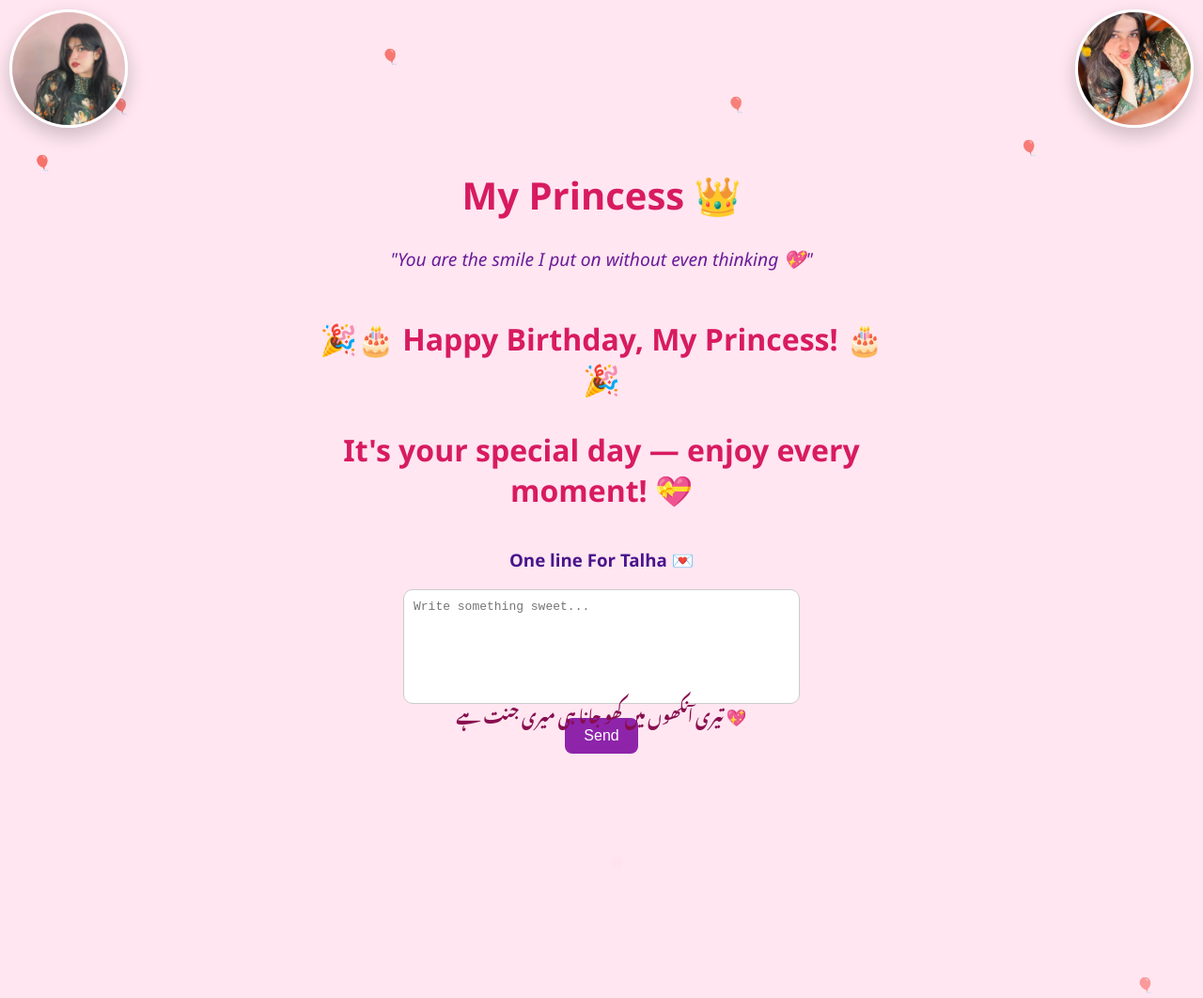
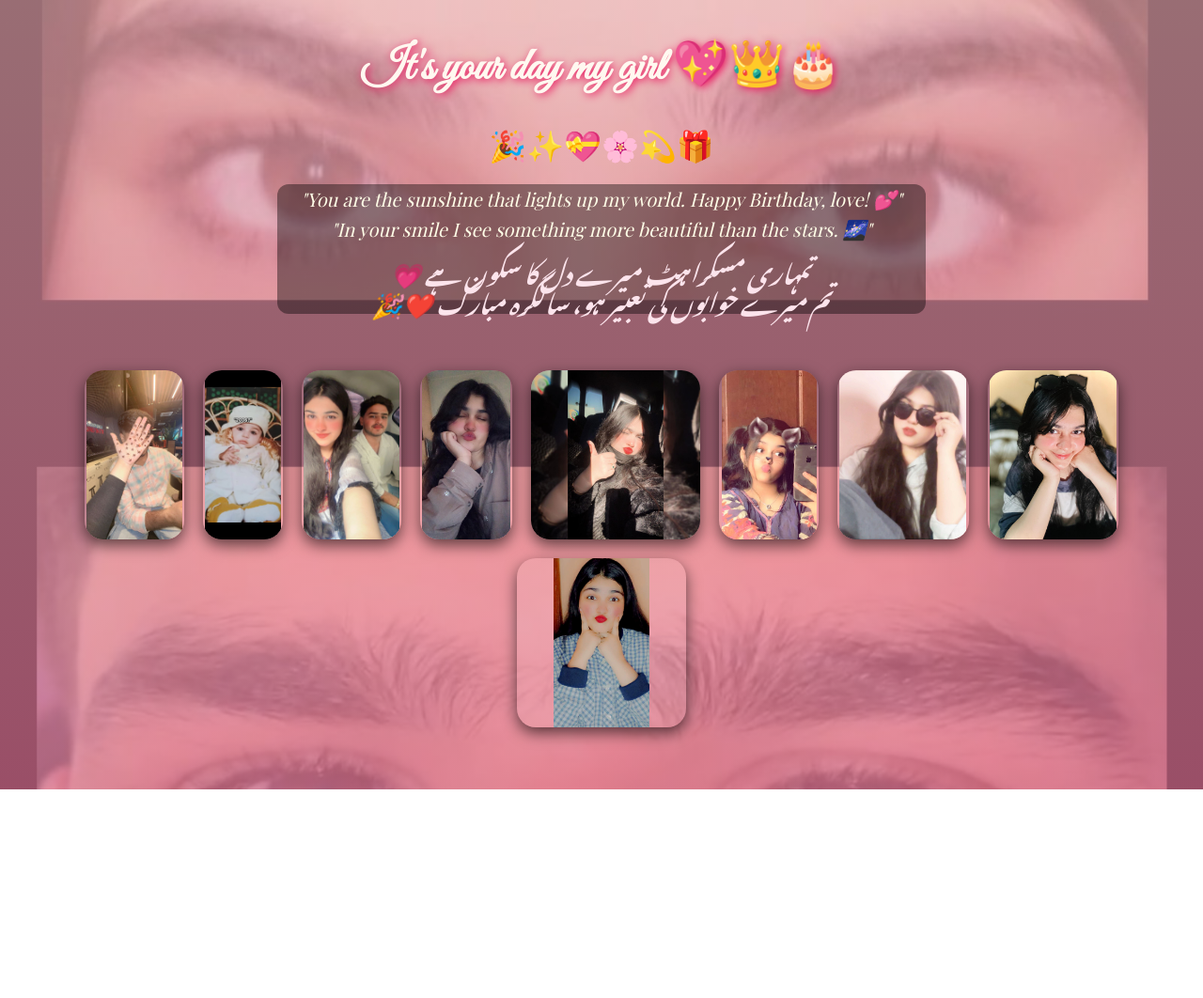
Before and after one commit to talhahameed23/my-princess-website, a plain HTML site: page birthday.html in a window 1280 px wide. Shown: the whole page at 94% size. After the commit the page ends 840 px from the top, so only its background shows below. Drawn offline with nearby package versions, Linux system fonts and the light colour scheme.

Commit message:
Update birthday.html

```diff
--- a/birthday.html
+++ b/birthday.html
@@ -2,119 +2,103 @@
 <html lang="en">
 <head>
   <meta charset="UTF-8" />
-  <title>My Princess 👑</title>
-  <meta name="viewport" content="width=device-width, initial-scale=1.0" />
+  <meta name="viewport" content="width=device-width, initial-scale=1" />
+  <title>It's Your Day My Girl 🎉</title>
+
+  <!-- Google Fonts -->
+  <link
+    href="https://fonts.googleapis.com/css2?family=Great+Vibes&family=Lora&family=Playfair+Display&display=swap"
+    rel="stylesheet"
+  />
+
   <style>
     body {
       margin: 0;
-      font-family: 'Segoe UI', sans-serif;
+      padding: 0;
+      background:
+        linear-gradient(
+          rgba(255, 182, 193, 0.6),
+          rgba(219, 112, 147, 0.7)
+        ),
+        url('bd9.jpg') no-repeat center center;
+      background-size: cover;
+      font-family: 'Lora', serif;
+      color: #fff;
       text-align: center;
-      background: #ffe6f0;
-      color: #4a148c;
       overflow-x: hidden;
-      position: relative;
       min-height: 100vh;
-      padding-top: 140px; /* Space for corner images */
-    }
-
-    #container {
-      padding: 20px;
-      max-width: 600px;
-      margin: 0 auto;
     }
 
     h1 {
-      font-size: 2.5em;
-      margin-top: 20px;
-      font-weight: bold;
-      color: #d81b60;
+      font-family: 'Great Vibes', cursive;
+      font-size: 3em;
+      margin-top: 40px;
+      color: #fff8f0;
+      text-shadow: 2px 2px 8px #e91e63;
     }
 
-    .quote {
-      font-size: 1.2em;
-      margin-top: 15px;
-      color: #6a1b9a;
-      font-style: italic;
+    .emoji-line {
+      font-size: 2em;
+      margin: 10px 0 20px;
     }
 
-    .countdown {
-      margin-top: 40px;
-      font-size: 1.5em;
-      font-weight: bold;
-      color: #ad1457;
+    .quote-section {
+      font-family: 'Playfair Display', serif;
+      font-size: 1.25em;
+      font-style: italic;
+      color: #fffde7;
+      padding: 0 25px;
+      line-height: 1.6em;
+      background-color: rgba(0, 0, 0, 0.4);
+      border-radius: 12px;
+      display: inline-block;
+      margin-bottom: 20px;
+      max-width: 700px;
     }
 
-    .poetry {
-      position: fixed;
-      bottom: 20px;
-      width: 100%;
-      font-size: 1.1em;
-      color: #880e4f;
+    .urdu {
       font-family: 'Noto Nastaliq Urdu', serif;
+      direction: rtl;
+      font-size: 1.3em;
+      font-weight: 500;
+      margin-top: 10px;
+      color: #fce4ec;
     }
 
-    #writeBox {
-      margin-top: 40px;
+    .gallery {
+      display: flex;
+      flex-wrap: wrap;
+      justify-content: center;
+      gap: 20px;
+      padding: 40px 20px;
+      max-width: 1100px;
+      margin: 0 auto 60px auto;
     }
 
-    textarea {
-      width: 90%;
-      max-width: 400px;
-      height: 100px;
-      border-radius: 10px;
-      padding: 10px;
-      font-size: 1em;
-      border: 1px solid #ccc;
-      resize: none;
+    .gallery-item {
+      flex: 1 1 auto;
+      max-width: 180px; /* Maximum width of each image container */
+      border-radius: 20px;
+      overflow: hidden;
+      box-shadow: 0 6px 16px rgba(0, 0, 0, 0.6);
+      background-color: rgba(255, 255, 255, 0.1);
+      display: flex;
+      justify-content: center;
+      align-items: center;
     }
 
-    button {
-      margin-top: 10px;
-      padding: 10px 20px;
-      background-color: #8e24aa;
-      color: white;
-      border: none;
-      border-radius: 8px;
-      font-size: 1em;
-      cursor: pointer;
+    .gallery img {
+      width: auto;
+      max-width: 100%;
+      height: auto;
+      max-height: 180px;
+      object-fit: contain;
+      transition: transform 0.4s ease;
+      display: block;
     }
 
-    img.corner-img {
-      width: 120px;
-      height: 120px;
-      position: fixed;
-      top: 10px;
-      border-radius: 50%;
-      object-fit: cover;
-      border: 3px solid white;
-      box-shadow: 0 8px 20px rgba(0, 0, 0, 0.2);
-      transition: transform 0.3s ease;
-      z-index: 10;
-    }
-
-    img.corner-img:hover {
+    .gallery-item:hover img {
       transform: scale(1.05);
-    }
-
-    #imgLeft {
-      left: 10px;
-    }
-
-    #imgRight {
-      right: 10px;
-    }
-
-    @media (max-width: 600px) {
-      img.corner-img {
-        width: 70px;
-        height: 70px;
-      }
-    }
-
-    .balloon {
-      position: absolute;
-      width: 40px;
-      animation: float 6s infinite ease-in-out;
     }
 
     @keyframes float {
@@ -131,143 +115,68 @@
       }
     }
 
-    /* Birthday wishes styling - initially hidden */
-    #birthdayWishes {
-      display: none;
-      margin-top: 50px;
-      color: #d81b60;
+    .balloon {
+      position: absolute;
       font-size: 2em;
-      font-weight: bold;
-      animation: fadeIn 2s ease-in-out forwards;
+      animation: float 6s infinite ease-in-out;
     }
 
-    @keyframes fadeIn {
-      from {
-        opacity: 0;
+    @media (max-width: 600px) {
+      h1 {
+        font-size: 2em;
       }
-      to {
-        opacity: 1;
+      .quote-section {
+        max-width: 90%;
+        padding: 15px;
+        font-size: 1em;
+      }
+      .urdu {
+        font-size: 1.1em;
+      }
+      .gallery-item {
+        max-width: 140px;
+      }
+      .gallery img {
+        max-height: 140px;
       }
     }
   </style>
 </head>
 <body>
-  <!-- 🎀 Corner Images -->
-  <img id="imgLeft" class="corner-img" src="ayesha1.jpg" alt="Left Side" />
-  <img id="imgRight" class="corner-img" src="ayesha2.jpg" alt="Right Side" />
+  <h1>It's your day my girl 💖👑🎂</h1>
+  <div class="emoji-line">🎉✨💝🌸💫🎁</div>
 
-  <div id="container">
-    <h1>My Princess 👑</h1>
-    <div class="quote">"You are the smile I put on without even thinking 💖"</div>
-
-    <!-- Countdown container -->
-    <div class="countdown" id="countdown"></div>
-
-    <!-- Birthday wishes container -->
-    <div id="birthdayWishes">
-      🎉🎂 Happy Birthday, My Princess! 🎂🎉
-      <p>It's your special day — enjoy every moment! 💝</p>
-    </div>
-
-    <div id="writeBox">
-      <h3>One line For Talha 💌</h3>
-      <textarea id="messageInput" maxlength="1000" placeholder="Write something sweet..."></textarea
-      ><br />
-      <button onclick="submitMessage()">Send</button>
-      <p id="submitMsg"></p>
+  <div class="quote-section">
+    "You are the sunshine that lights up my world. Happy Birthday, love! 💕"
+    <br />
+    "In your smile I see something more beautiful than the stars. 🌌"
+    <div class="urdu">
+      تمہاری مسکراہٹ میرے دل کا سکون ہے 💗<br />
+      تم میرے خوابوں کی تعبیر ہو، سالگرہ مبارک ❤️🎉
     </div>
   </div>
 
-  <!-- Urdu Poetry -->
-  <div class="poetry" id="poetry"></div>
-
-  <!-- Firebase SDK -->
-  <script src="https://www.gstatic.com/firebasejs/8.10.0/firebase-app.js"></script>
-  <script src="https://www.gstatic.com/firebasejs/8.10.0/firebase-database.js"></script>
+  <div class="gallery">
+    <div class="gallery-item"><img src="bd1.jpg" alt="pic1" /></div>
+    <div class="gallery-item"><img src="bd2.jpg" alt="pic2" /></div>
+    <div class="gallery-item"><img src="bd3.jpg" alt="pic3" /></div>
+    <div class="gallery-item"><img src="bd4.jpg" alt="pic4" /></div>
+    <div class="gallery-item"><img src="bd5.jpg" alt="pic5" /></div>
+    <div class="gallery-item"><img src="bd6.jpg" alt="pic6" /></div>
+    <div class="gallery-item"><img src="bd7.jpg" alt="pic7" /></div>
+    <div class="gallery-item"><img src="bd8.jpg" alt="pic8" /></div>
+    <!-- bd10 removed as requested -->
+    <div class="gallery-item"><img src="bd11.jpg" alt="pic11" /></div>
+  </div>
 
   <script>
-    const firebaseConfig = {
-      apiKey: "AIzaSyBxxu4ed075DvDAJAmBR89kEX3RRlYX7Mo",
-      authDomain: "birthday-bf711.firebaseapp.com",
-      databaseURL: "https://birthday-bf711-default-rtdb.firebaseio.com",
-      projectId: "birthday-bf711",
-      storageBucket: "birthday-bf711.appspot.com",
-      messagingSenderId: "116502579431",
-      appId: "1:116502579431:web:56e1034a14036f80c5ba42",
-      measurementId: "G-YRNZYDPLBW",
-    };
-    firebase.initializeApp(firebaseConfig);
-    const db = firebase.database();
-
-    // Birthday date set to today midnight for demo
-    const today = new Date();
-    const targetDate = new Date(today.getFullYear(), today.getMonth(), today.getDate()).getTime();
-
-    const countdownEl = document.getElementById("countdown");
-    const birthdayEl = document.getElementById("birthdayWishes");
-
-    function updateCountdown() {
-      const now = new Date().getTime();
-      const diff = targetDate - now;
-
-      if (diff <= 0) {
-        // Birthday reached or passed - show birthday wishes
-        countdownEl.style.display = "none";
-        birthdayEl.style.display = "block";
-      } else {
-        // Show countdown timer
-        const days = Math.floor(diff / (1000 * 60 * 60 * 24));
-        const hours = Math.floor(
-          (diff % (1000 * 60 * 60 * 24)) / (1000 * 60 * 60)
-        );
-        const minutes = Math.floor((diff % (1000 * 60 * 60)) / (1000 * 60));
-        const seconds = Math.floor((diff % (1000 * 60)) / 1000);
-
-        countdownEl.innerHTML = `Only ${days}d ${hours}h ${minutes}m ${seconds}s left until her birthday! 💝`;
-        birthdayEl.style.display = "none";
-        countdownEl.style.display = "block";
-      }
-    }
-
-    // Update countdown every second
-    setInterval(updateCountdown, 1000);
-    updateCountdown();
-
-    // 💬 Urdu Poetry daily change logic
-    const urduPoetry = [
-      "تیری مسکراہٹ میری دنیا کو روشن کرتی ہے 🌸",
-      "تو چاندنی راتوں کی وہ روشنی ہے جو دل کو چھو جائے ✨",
-      "تیری آنکھوں میں کھو جانا ہی میری جنت ہے 💖",
-      "تم ہو خوبصورتی کی تعریف، تم پہ سب قربان ❤️",
-      "تجھ سے حسین کوئی لمحہ نہیں 💫",
-    ];
-    const dateStr = new Date().toISOString().split("T")[0];
-    let dailyIndex = [...dateStr].reduce((sum, char) => sum + char.charCodeAt(0), 0);
-    dailyIndex = dailyIndex % urduPoetry.length;
-    document.getElementById("poetry").innerText = urduPoetry[dailyIndex];
-
-    // 💌 Submit Message function
-    function submitMessage() {
-      const msg = document.getElementById("messageInput").value.trim();
-      if (msg.length === 0) return;
-      db.ref("talhaMessages").push({
-        text: msg,
-        timestamp: new Date().toISOString(),
-      });
-      document.getElementById("submitMsg").innerText = "💌 Message Sent!";
-      document.getElementById("messageInput").value = "";
-    }
-  </script>
-
-  <!-- 🎈 Balloons animation -->
-  <script>
     for (let i = 0; i < 15; i++) {
-      const balloon = document.createElement("div");
-      balloon.className = "balloon";
-      balloon.style.left = `${Math.random() * 100}vw`;
-      balloon.style.top = `${Math.random() * 100}vh`;
-      balloon.innerHTML = "🎈";
-      balloon.style.animationDuration = `${4 + Math.random() * 4}s`;
+      const balloon = document.createElement('div');
+      balloon.className = 'balloon';
+      balloon.style.left = ${Math.random() * 100}vw;
+      balloon.style.top = ${Math.random() * 100}vh;
+      balloon.innerHTML = '🎈';
+      balloon.style.animationDuration = ${4 + Math.random() * 4}s;
       document.body.appendChild(balloon);
     }
   </script>
```
